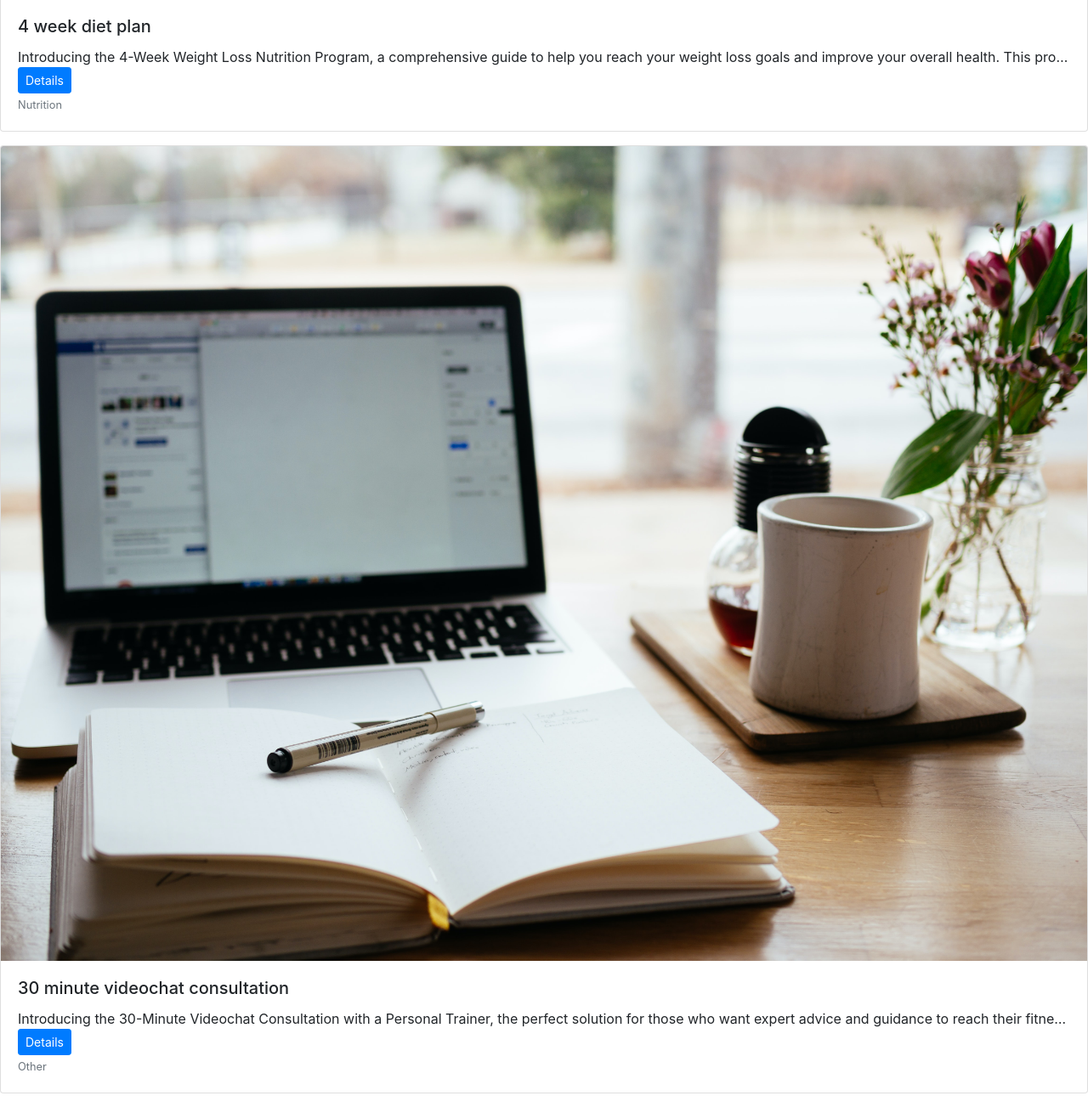
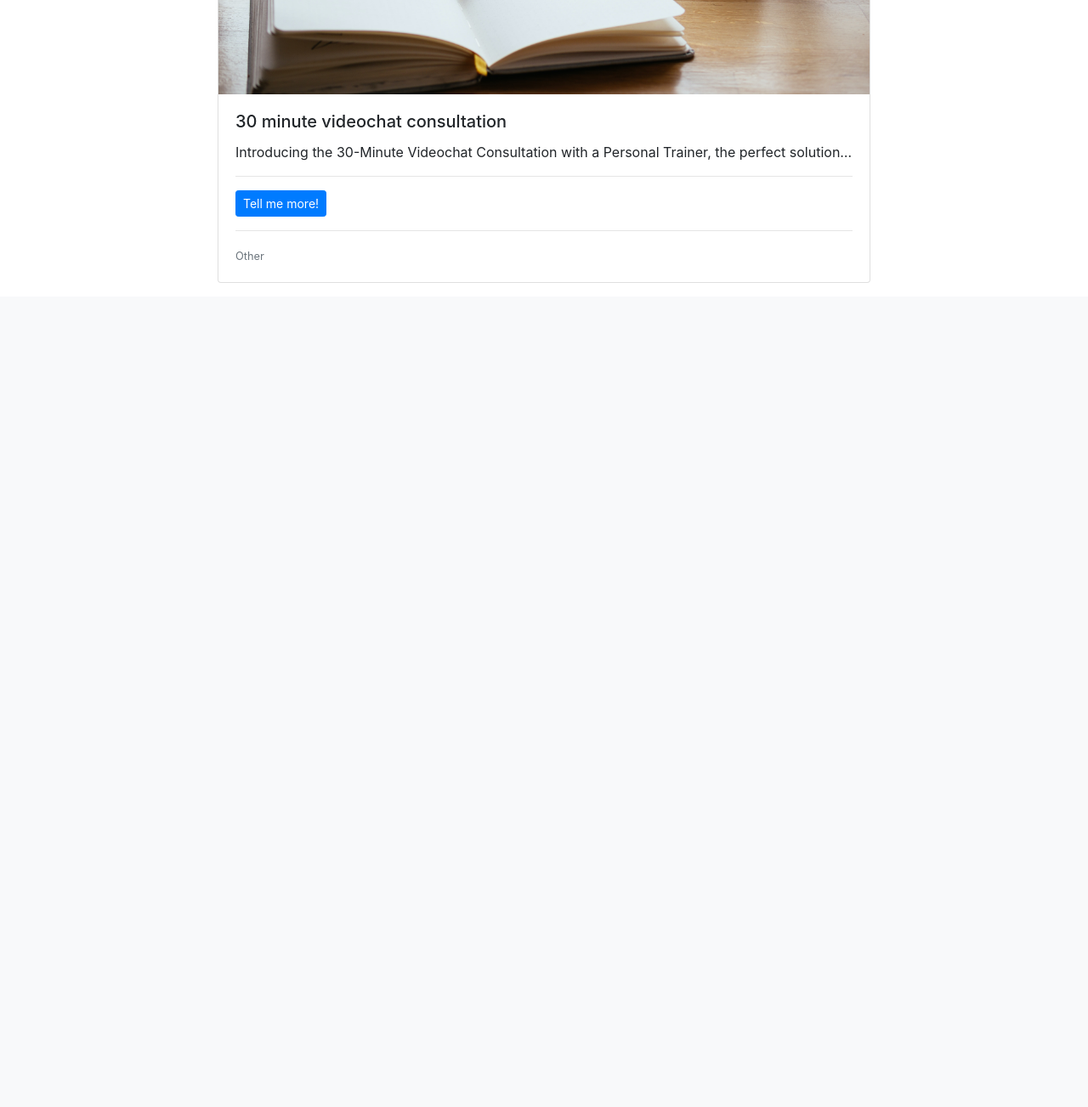
Before and after one commit to yoesk8/project-4-fitnessblog, a Django app: page /products/ in a window 1280 px wide. Shown: the part 2242-3545 px from the top of the page at 85% size. After the commit the page ends 2575 px from the top, so only its background shows below. Run offline with Django 4.2, Linux system fonts and the light colour scheme; a user stored in the database is signed in; data comes from the database, SQL or seed files in the repository; some libraries are stand-ins or nearby versions.

Commit message:
Added max width to products div

```diff
--- a/products/templates/products/products.html
+++ b/products/templates/products/products.html
@@ -30,14 +30,16 @@
 </div>
 
 {% for product in products %}
-<div class="card mb-3">
+<div class="card mb-3 mx-auto" style="max-width: 60%;">
   <img class="card-img-top" src="{{ product.image.url }}" alt="Card image cap">
   <div class="card-body">
     <h5 class="card-title">{{ product.name}}</h5>
     <p class="card-text text-truncate mb-4 mb-md-0">
       {{ product.description}}
     </p>
-    <a href="{% url 'products:detail' product.id %}" class="btn btn-primary btn-sm" type="button">Details</a>
+    <hr>
+    <a href="{% url 'products:detail' product.id %}" class="btn btn-primary btn-sm" type="button">Tell me more!</a>
+    <hr>
     <p class="card-text"><small class="text-muted">{{ product.category}}</small></p>
   </div>
 </div>
```
